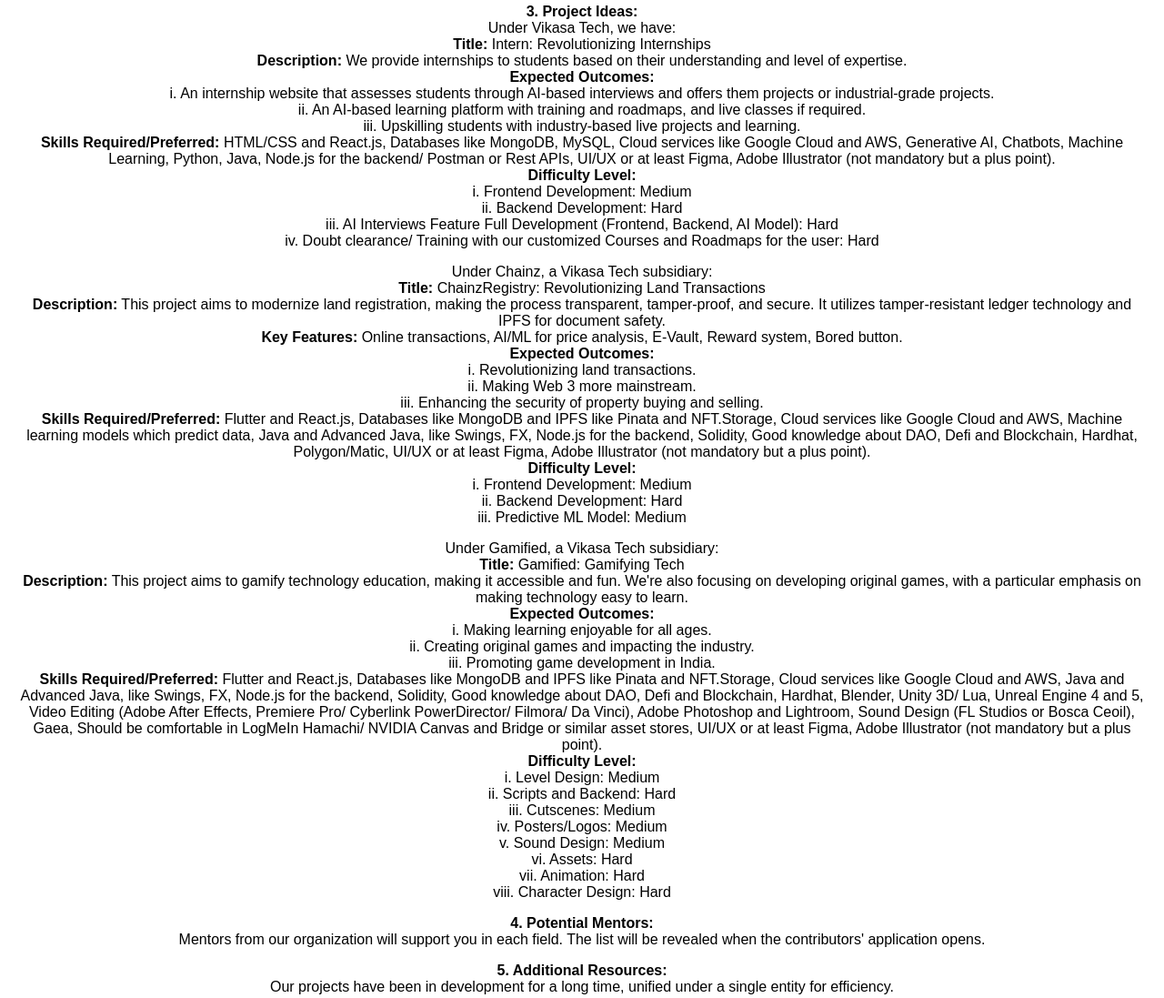
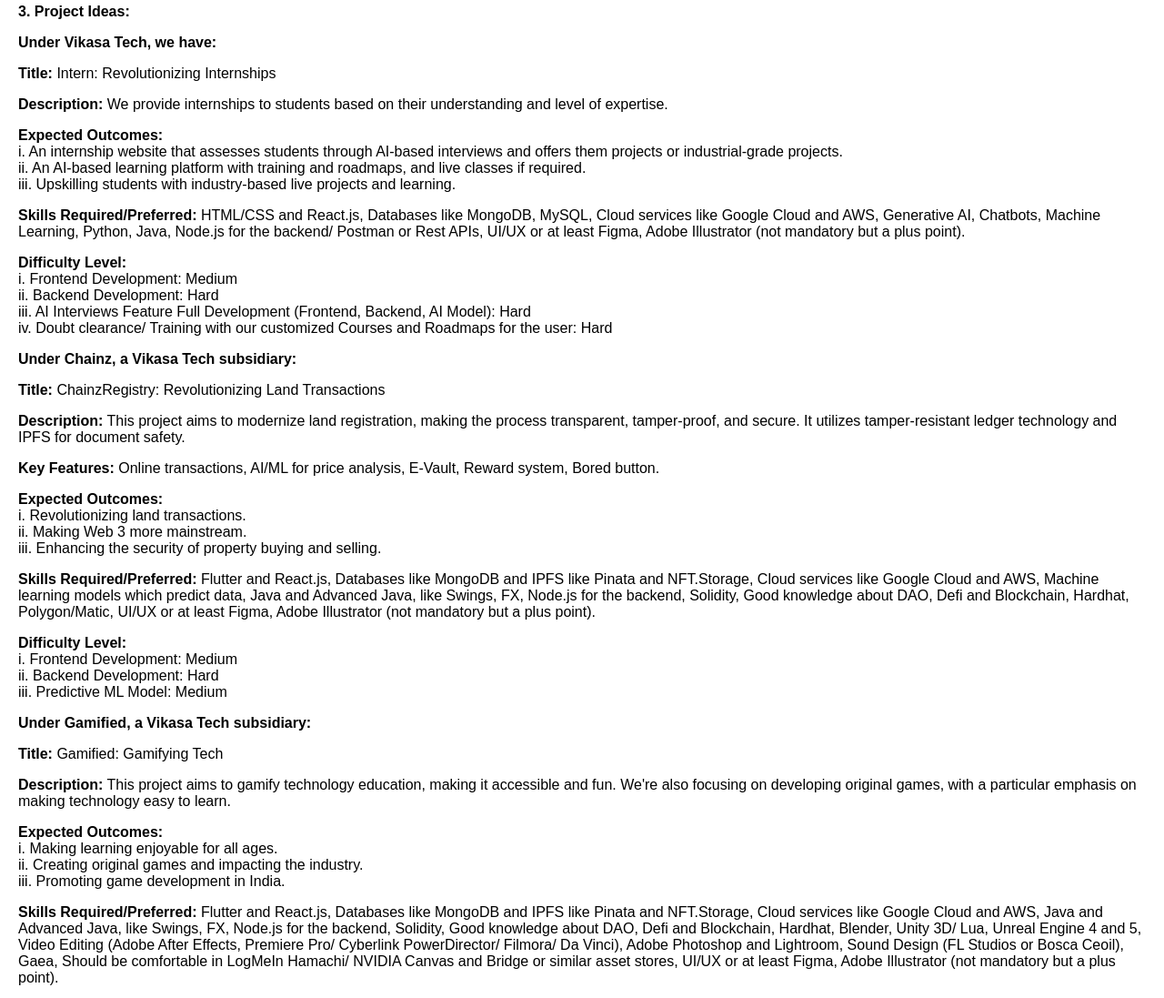
Before and after one commit to jaibhedia/Ideas-List, a plain HTML site: page index.html in a window 1280 px wide. Shown: the part 295-1392 px from the top of the page at 91% size. Drawn offline with Linux system fonts and the light colour scheme.

Commit message:
updated index.html

```diff
--- a/index.html
+++ b/index.html
@@ -31,46 +31,61 @@
             Consider this list as a starter guide for choosing projects and domains to contribute to. It offers a variety of projects across our organization and its subsidiaries.
         </p>
 
-        <p><strong>3. Project Ideas:</strong><br>
-            Under Vikasa Tech, we have:<br>
-            <strong>Title:</strong> Intern: Revolutionizing Internships<br>
-            <strong>Description:</strong> We provide internships to students based on their understanding and level of expertise.<br>
-            <strong>Expected Outcomes:</strong><br>
+        <p><strong>3. Project Ideas:</strong><br></p>
+            <p><strong>Under Vikasa Tech, we have:</strong><br></p>
+
+            <p><strong>Title:</strong> Intern: Revolutionizing Internships<br></p>
+
+            <p><strong>Description:</strong> We provide internships to students based on their understanding and level of expertise.<br></p>
+
+            <p><strong>Expected Outcomes:</strong><br>
             i. An internship website that assesses students through AI-based interviews and offers them projects or industrial-grade projects.<br>
             ii. An AI-based learning platform with training and roadmaps, and live classes if required.<br>
-            iii. Upskilling students with industry-based live projects and learning.<br>
-            <strong>Skills Required/Preferred:</strong> HTML/CSS and React.js, Databases like MongoDB, MySQL, Cloud services like Google Cloud and AWS, Generative AI, Chatbots, Machine Learning, Python, Java, Node.js for the backend/ Postman or Rest APIs, UI/UX or at least Figma, Adobe Illustrator (not mandatory but a plus point).<br>
-            <strong>Difficulty Level:</strong><br>
+            iii. Upskilling students with industry-based live projects and learning.<br></p>
+
+            <p><strong>Skills Required/Preferred:</strong> HTML/CSS and React.js, Databases like MongoDB, MySQL, Cloud services like Google Cloud and AWS, Generative AI, Chatbots, Machine Learning, Python, Java, Node.js for the backend/ Postman or Rest APIs, UI/UX or at least Figma, Adobe Illustrator (not mandatory but a plus point).<br></p>
+
+            <p><strong>Difficulty Level:</strong><br>
             i. Frontend Development: Medium<br>
             ii. Backend Development: Hard<br>
             iii. AI Interviews Feature Full Development (Frontend, Backend, AI Model): Hard<br>
             iv. Doubt clearance/ Training with our customized Courses and Roadmaps for the user: Hard
         </p>
 
-        <p>Under Chainz, a Vikasa Tech subsidiary:<br>
-            <strong>Title:</strong> ChainzRegistry: Revolutionizing Land Transactions<br>
-            <strong>Description:</strong> This project aims to modernize land registration, making the process transparent, tamper-proof, and secure. It utilizes tamper-resistant ledger technology and IPFS for document safety.<br>
-            <strong>Key Features:</strong> Online transactions, AI/ML for price analysis, E-Vault, Reward system, Bored button.<br>
-            <strong>Expected Outcomes:</strong><br>
+        <p><strong>Under Chainz, a Vikasa Tech subsidiary:</strong><br></p>
+            <p><strong>Title:</strong> ChainzRegistry: Revolutionizing Land Transactions<br></p>
+
+            <p><strong>Description:</strong> This project aims to modernize land registration, making the process transparent, tamper-proof, and secure. It utilizes tamper-resistant ledger technology and IPFS for document safety.<br></p>
+
+            <p><strong>Key Features:</strong> Online transactions, AI/ML for price analysis, E-Vault, Reward system, Bored button.<br></p>
+
+            <p><strong>Expected Outcomes:</strong><br>
             i. Revolutionizing land transactions.<br>
             ii. Making Web 3 more mainstream.<br>
-            iii. Enhancing the security of property buying and selling.<br>
-            <strong>Skills Required/Preferred:</strong> Flutter and React.js, Databases like MongoDB and IPFS like Pinata and NFT.Storage, Cloud services like Google Cloud and AWS, Machine learning models which predict data, Java and Advanced Java, like Swings, FX, Node.js for the backend, Solidity, Good knowledge about DAO, Defi and Blockchain, Hardhat, Polygon/Matic, UI/UX or at least Figma, Adobe Illustrator (not mandatory but a plus point).<br>
-            <strong>Difficulty Level:</strong><br>
+            iii. Enhancing the security of property buying and selling.<br></p>
+
+            <p><strong>Skills Required/Preferred:</strong> Flutter and React.js, Databases like MongoDB and IPFS like Pinata and NFT.Storage, Cloud services like Google Cloud and AWS, Machine learning models which predict data, Java and Advanced Java, like Swings, FX, Node.js for the backend, Solidity, Good knowledge about DAO, Defi and Blockchain, Hardhat, Polygon/Matic, UI/UX or at least Figma, Adobe Illustrator (not mandatory but a plus point).<br></p>
+
+        </p><strong>Difficulty Level:</strong><br>
             i. Frontend Development: Medium<br>
             ii. Backend Development: Hard<br>
             iii. Predictive ML Model: Medium
         </p>
 
-        <p>Under Gamified, a Vikasa Tech subsidiary:<br>
-            <strong>Title:</strong> Gamified: Gamifying Tech<br>
-            <strong>Description:</strong> This project aims to gamify technology education, making it accessible and fun. We're also focusing on developing original games, with a particular emphasis on making technology easy to learn.<br>
-            <strong>Expected Outcomes:</strong><br>
+        <p><strong>Under Gamified, a Vikasa Tech subsidiary:</strong><br></p>
+
+            <p><strong>Title:</strong> Gamified: Gamifying Tech<br></p>
+
+            <p><strong>Description:</strong> This project aims to gamify technology education, making it accessible and fun. We're also focusing on developing original games, with a particular emphasis on making technology easy to learn.<br></p>
+
+            <p><strong>Expected Outcomes:</strong><br>
             i. Making learning enjoyable for all ages.<br>
             ii. Creating original games and impacting the industry.<br>
-            iii. Promoting game development in India.<br>
-            <strong>Skills Required/Preferred:</strong> Flutter and React.js, Databases like MongoDB and IPFS like Pinata and NFT.Storage, Cloud services like Google Cloud and AWS, Java and Advanced Java, like Swings, FX, Node.js for the backend, Solidity, Good knowledge about DAO, Defi and Blockchain, Hardhat, Blender, Unity 3D/ Lua, Unreal Engine 4 and 5, Video Editing (Adobe After Effects, Premiere Pro/ Cyberlink PowerDirector/ Filmora/ Da Vinci), Adobe Photoshop and Lightroom, Sound Design (FL Studios or Bosca Ceoil), Gaea, Should be comfortable in LogMeIn Hamachi/ NVIDIA Canvas and Bridge or similar asset stores, UI/UX or at least Figma, Adobe Illustrator (not mandatory but a plus point).<br>
-            <strong>Difficulty Level:</strong><br>
+            iii. Promoting game development in India.<br></p>
+
+            <p><strong>Skills Required/Preferred:</strong> Flutter and React.js, Databases like MongoDB and IPFS like Pinata and NFT.Storage, Cloud services like Google Cloud and AWS, Java and Advanced Java, like Swings, FX, Node.js for the backend, Solidity, Good knowledge about DAO, Defi and Blockchain, Hardhat, Blender, Unity 3D/ Lua, Unreal Engine 4 and 5, Video Editing (Adobe After Effects, Premiere Pro/ Cyberlink PowerDirector/ Filmora/ Da Vinci), Adobe Photoshop and Lightroom, Sound Design (FL Studios or Bosca Ceoil), Gaea, Should be comfortable in LogMeIn Hamachi/ NVIDIA Canvas and Bridge or similar asset stores, UI/UX or at least Figma, Adobe Illustrator (not mandatory but a plus point).<br></p>
+
+            <p><strong>Difficulty Level:</strong><br>
             i. Level Design: Medium<br>
             ii. Scripts and Backend: Hard<br>
             iii. Cutscenes: Medium<br>
@@ -111,7 +126,6 @@
         </p>
     </main>
 
-
     <footer>
         <p>&copy; 2024 Vikasa Tech</p>
         <p>Edit page - Site last generated: Feb 05, 2024</p>
--- a/styles.css
+++ b/styles.css
@@ -8,15 +8,13 @@ body {
 }
 
 header {
-    background-color: #59a9fa;
+    background-color: #71b4fc;
     border-bottom: 1px solid #e1e4e8;
 }
 
-
-
 main {
     flex: 1;
-    text-align: center;
+    text-align: left; /* Changed to left as requested */
     padding: 40px 20px;
 }
 
@@ -37,17 +35,6 @@ footer p {
     margin: 5px 0;
 }
 
-.logo img {
-    height: 50px;
-    margin-left: 16px;
-}
-
-
-
-header {
-    background-color: #71b4fc;
-}
-
 nav .nav-content {
     display: flex;
     justify-content: space-between;
@@ -65,6 +52,8 @@ nav ul {
     margin: 0;
     display: flex;
     align-items: center;
+    justify-content: center;
+    flex: 1;
 }
 
 nav li {
@@ -77,13 +66,7 @@ nav a {
     font-weight: bold;
 }
 
-
-nav ul {
-    flex: 1;
-    justify-content: center;
-}
-
 #ideas-list {
-    text-align: center;
+    text-align: left; /* Changed to left as requested */
     flex-grow: 1;
 }
```
